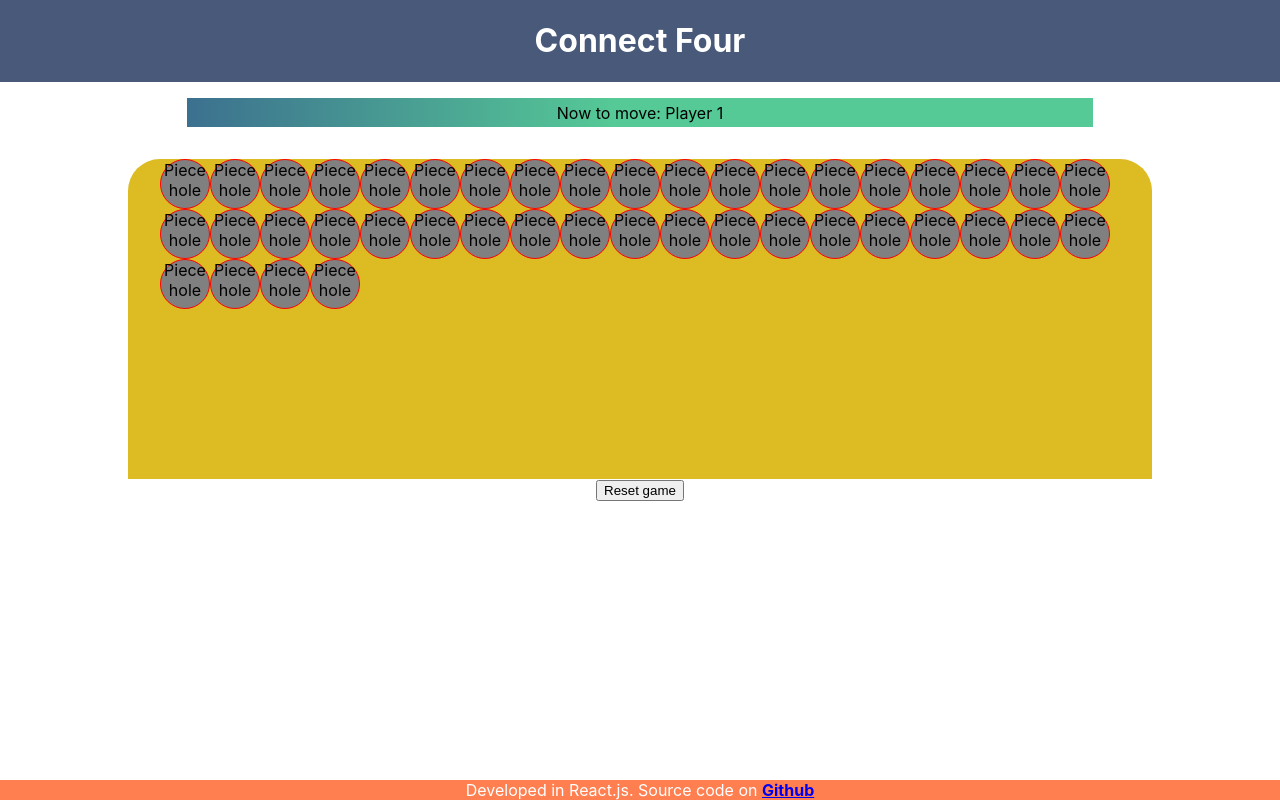
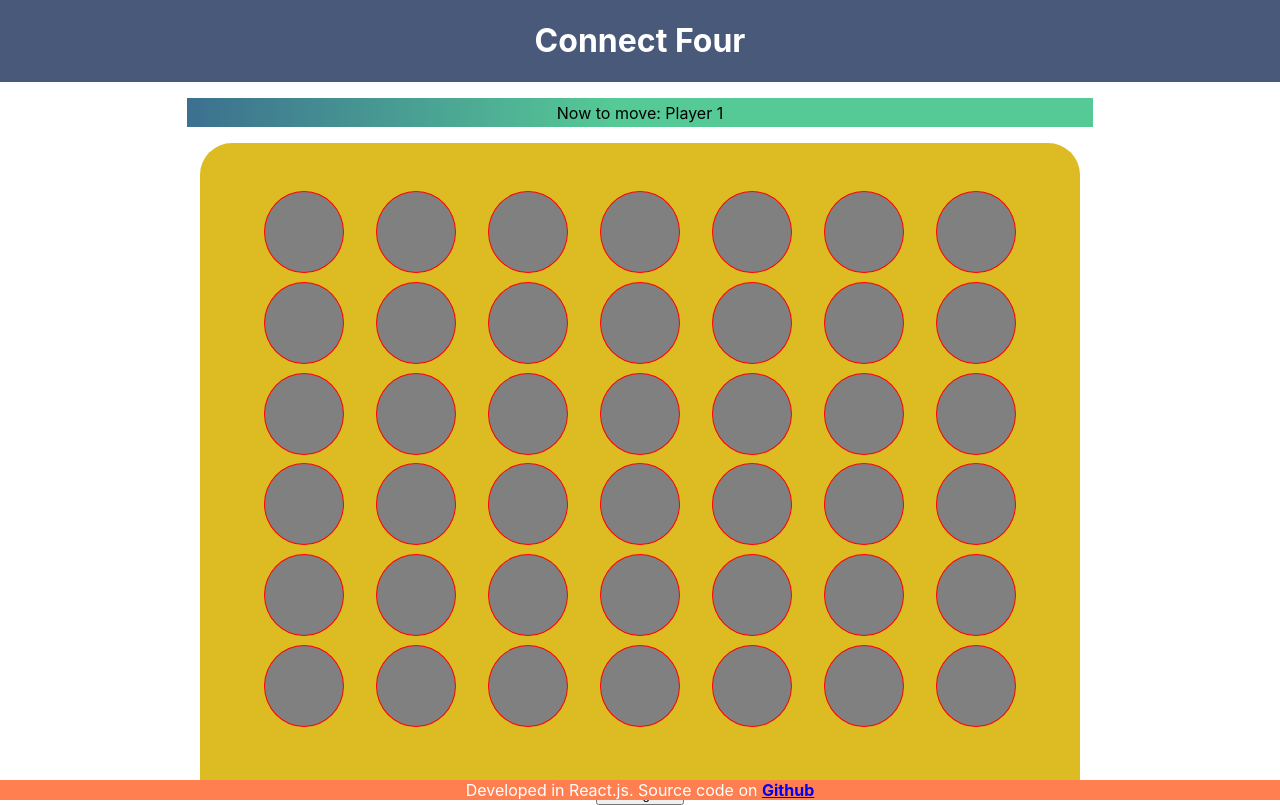
Before and after one commit to theborgh/connect-four, a React (Create React App) app: page / in a window 1280 px wide. Built offline with nearby package versions, Linux system fonts and the light colour scheme.

Commit message:
UI improvements

```diff
--- a/src/components/MainContent/Board/Board.css
+++ b/src/components/MainContent/Board/Board.css
@@ -1,6 +1,7 @@
 .board {
-  width: 80%;
-  height: 20rem;
+  display: flex;
+  width: 55rem;
+  height: 40rem;
   margin: 0 auto;
   background-color: rgb(221, 187, 34);
 
@@ -9,7 +10,8 @@
 }
 
 .pieceholes-container {
-  margin: 2rem;
+  margin: 3rem;
   display: flex;
   flex-wrap: wrap;
+  justify-self: center;
 }
--- a/src/components/MainContent/Board/PieceHole/PieceHole.css
+++ b/src/components/MainContent/Board/PieceHole/PieceHole.css
@@ -1,8 +1,11 @@
 .piecehole {
-  width: 3rem;
-  height: 3rem;
+  width: 5rem;
+  height: 5rem;
   border: 1px solid red;
   z-index: 3;
   background-color: gray;
   border-radius: 50%;
+  margin: 0 1rem;
+  /* after margin, 9% is enough space for 7 items but not 8 */
+  flex: 1 0 9%;
 }
--- a/src/components/MainContent/Board/PieceHole/PieceHole.jsx
+++ b/src/components/MainContent/Board/PieceHole/PieceHole.jsx
@@ -2,5 +2,5 @@ import React from 'react';
 import './PieceHole.css';
 
 export default function PieceHole() {
-  return <div className="piecehole">Piece hole</div>;
+  return <div className="piecehole"></div>;
 }
```
Also changed, not shown: 1 other file (tests, documents, lock files or other folders).
